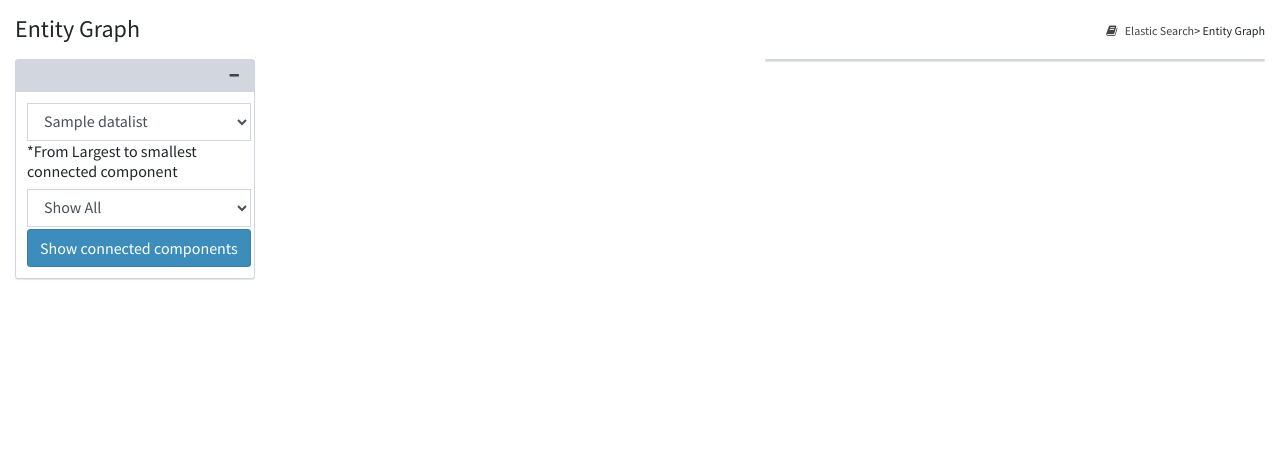
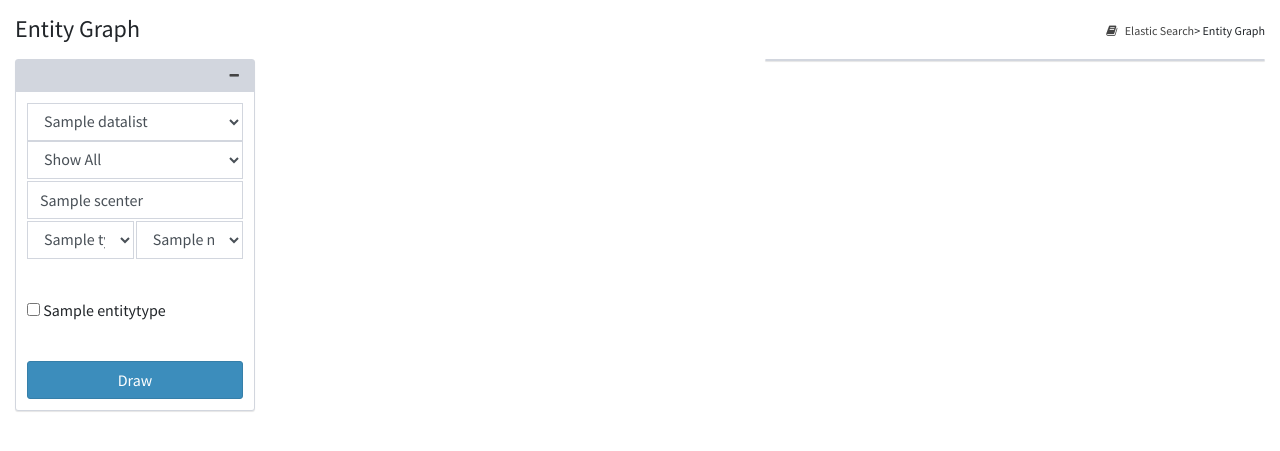
Before and after one commit to jaehee0113/MmkgRelationExtractor, a Django app: template app/app/templates/egraph.html in a window 1280 px wide. Shown: the top 451 px of the page. Run offline with Django 3.2, Linux system fonts and the light colour scheme; the template is opened without the code that fills it: most values are stand-ins (such as "Sample title", 1, 10 or a date in 2020); some libraries are stand-ins or nearby versions.

Commit message:
Simplified UI

```diff
--- a/app/app/templates/egraph.html
+++ b/app/app/templates/egraph.html
@@ -43,31 +43,22 @@
                   <table>
                     <tr>
                       <td colspan="2">
-                        <select class="form-control select" name="venue">
+                        <select class="form-control select" name="venue" type="submit" onchange="this.form.submit()">
                           {% for d in datalist %}
                             <option value="{{ d }}" {% if d == sfile %} selected {% endif %}>{{ d }}</option>
                           {% endfor %}
                         </select>
-
-                        {% if connected_components %}
-                        <label> *From Largest to smallest connected component </label>
                         <select class="form-control select" name="idx">
-                            <option value="99999" selected> Show All </option>
+                            <option value="99999" {% if component_idx == None %} selected {% endif %}> Show All </option>
                             {%for i in connected_components %}
-                            <option value="{{ forloop.counter0 }}"> Component {{ forloop.counter }} </option>
+                            <option value="{{ forloop.counter0 }}"
+                            {% if component_idx|add:"0" == forloop.counter0 %} selected {% endif %}>
+                                Component {{ forloop.counter }}
+                            </option>
                             {% endfor %}
                         </select>
-                        {% endif %}
                       </td>
                     </tr>
-                    {% if datalist %}
-                    <tr>
-                      <td colspan="2">
-                        <button class="btn btn-primary btn-form" style="width:100%" type="submit" name="show_connected_components" value="show_connected_components">Show connected components</button>
-                      </td>
-                    </tr>
-                    {% endif %}
-                    {% if display_rest %}
                     <tr>
                       <td colspan="2">
                         <input type="text" class="form-control" name="center" {% if scenter %} value="{{scenter}}" {% endif %} placeholder="Entity of interest" />
@@ -101,7 +92,6 @@
                         <button class="btn btn-primary btn-form" style="width:100%" type="submit" name="draw" value="draw">Draw</button>
                       </td>
                     </tr>
-                    {% endif %}
                   </table>
                 </div>
               </div>
@@ -122,6 +112,7 @@
 <script src="{% static 'js/d3v4.js' %}"></script>
 <script src="{% static 'js/cola.min.js' %}"></script>
 <script>
+
 var width = 1200,
     height = 900;
 
```
Also changed, not shown: app/app/views.py (+9 -8 lines).
